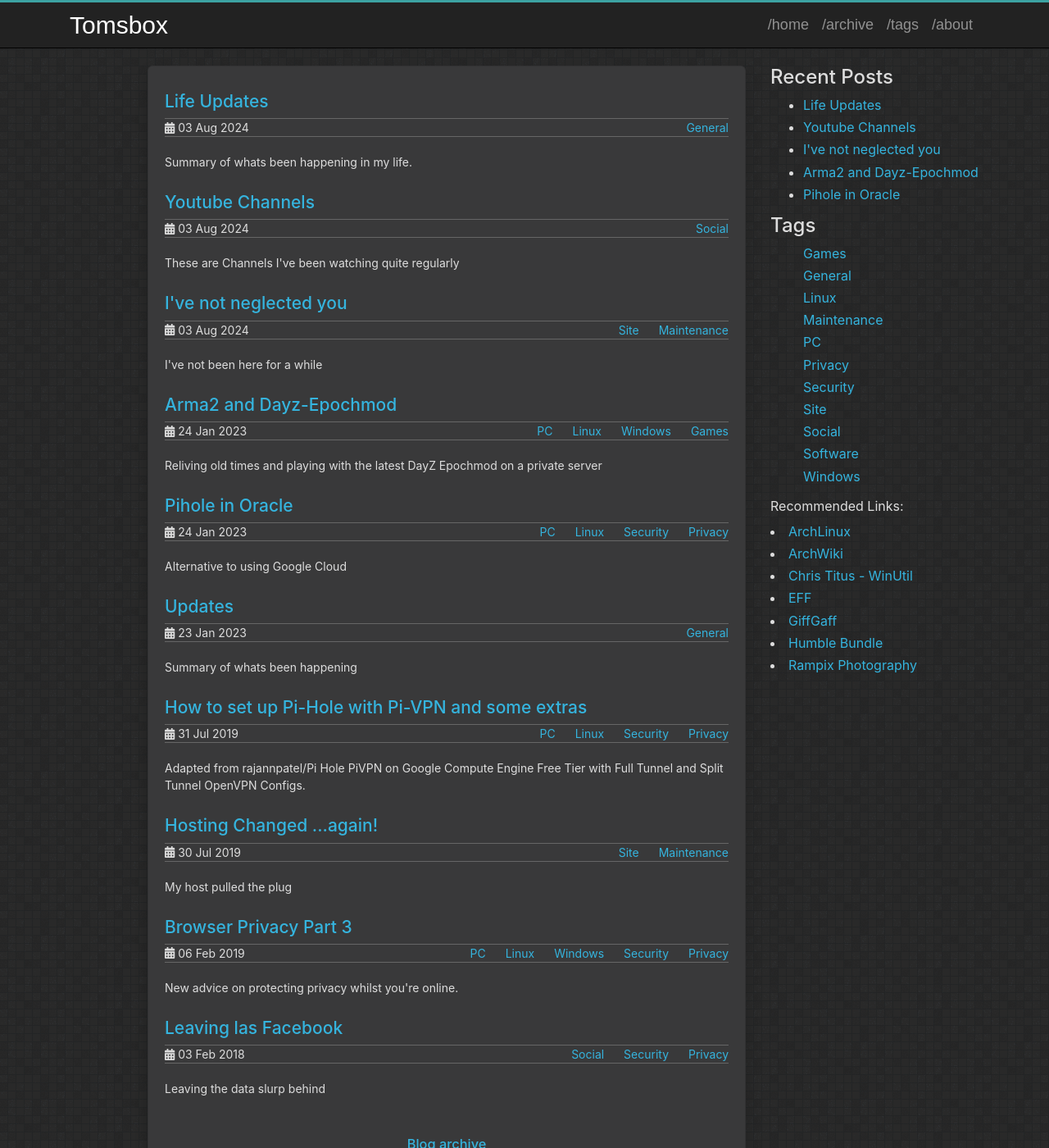
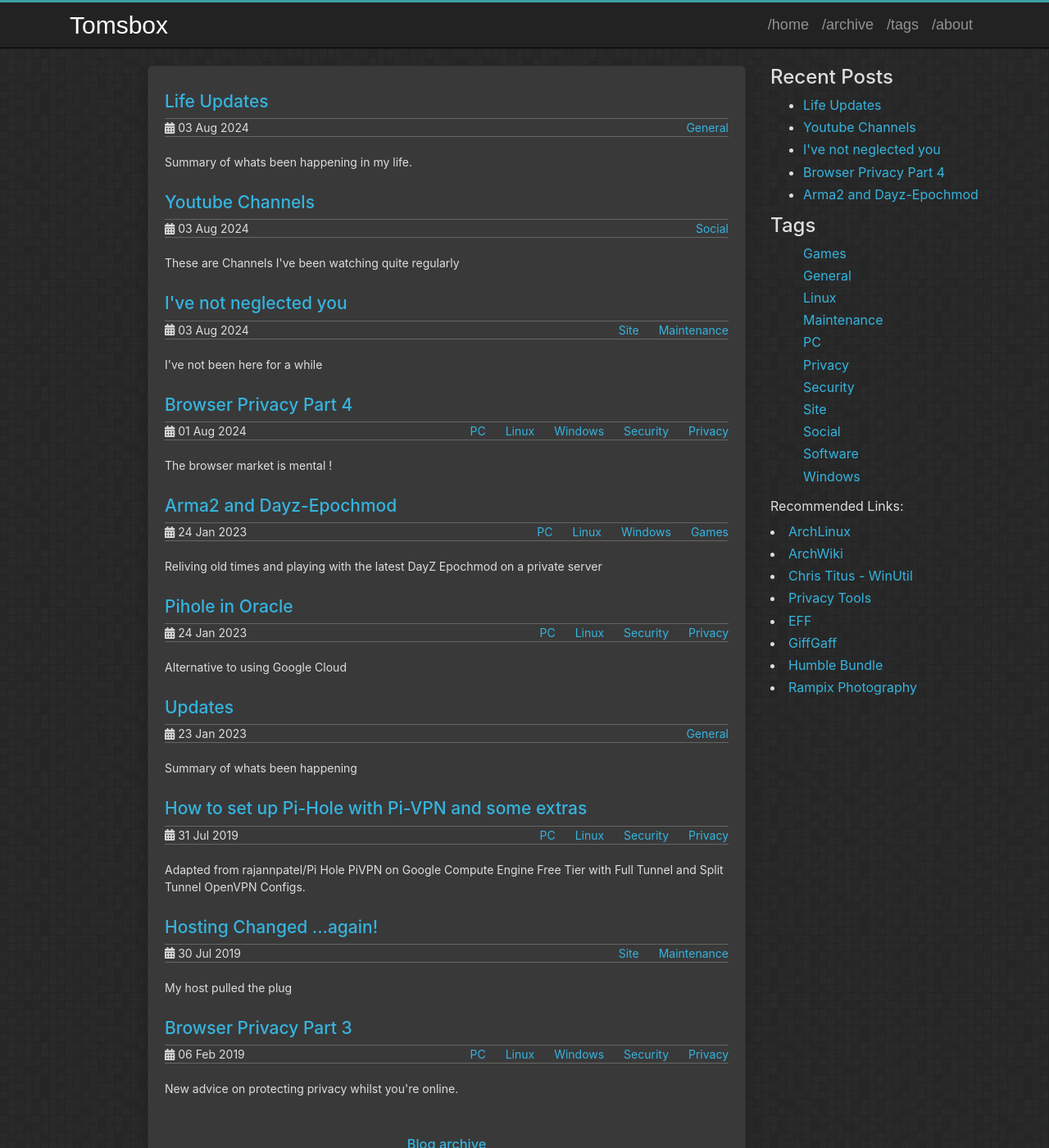
Before and after one commit to t0m5k1/t0m5k1.github.io, a Jekyll site: the page built from index.md, in a window 1280 px wide and 1400 px high. Shown: the whole window at 82% size. Built offline with Jekyll 4.4.1, drawn with Linux system fonts in a browser that asks for light colours; part of the change alters nothing that is shown.

Commit message:
add browser privacy part4 and add a link

```diff
--- a/_includes/sidebar.html
+++ b/_includes/sidebar.html
@@ -23,6 +23,7 @@
 <li><a href="https://www.archlinux.org/" title="The OS I use" target="_blank">ArchLinux</a></li>
 <li><a href="https://wiki.archlinux.org/" title="One of if not the best Linux wiki"target="_blank">ArchWiki</a></li>
 <li><a href="https://github.com/ChrisTitusTech/winutil" title="The only Windows Tool you need"target="_blank">Chris Titus - WinUtil</a></li>
+<li><a href="https://www.privacytools.io/" title="The site you never knew you needed!!"target="_blank">Privacy Tools</a></li>
 <li><a href="https://www.eff.org/" title="Just go there" target="_blank">EFF</a></li>
 <li><a href="https://www.giffgaff.com/orders/affiliate/t0m5k1" title="The only phone network you need"target="_blank">GiffGaff</a></li>
 <li><a href="https://goo.gl/MUy6Q9" title="Humble Bundle" target="_blank">Humble Bundle</a></li>
--- /dev/null
+++ b/_posts/2024-08-01-Browser-Privacy-4.md
@@ -0,0 +1,42 @@
+---
+layout: post
+title: Browser Privacy Part 4
+date:   2024-08-01
+description: The browser market is mental !
+comments: true
+toc: true
+tags:
+ - PC
+ - Linux
+ - Windows
+ - Security
+ - Privacy
+---
+
+
+# Catch up
+In [part 3](https://tomsbox.co.uk/2019/02/Browser-Privacy-3/) I covered my choice of the best browser for privacy, PI-Hole deployment and a good addon to create browser based containers for firefox.
+
+## Latest
+Things in browser land have gone totally gaga!
+We have a few forks of chromium. One of these is Edge (no links) this is M$ default browser choice and it is chock full of traking that adds to googles default tracking and ties into Win11 telemetry.
+In the first days we thought it was gonna be bad but what it is now is just annoying. I'll stop it there and just suggest you use [Chris Titus Winutil](https://github.com/ChrisTitusTech/winutil) to either remove Edge or hoble it !
+
+I still use and recommend [Brave](https://brave.com) however I no longer use the BAT tipping system as I don't use/support crypto.
+
+Another choice is an interesting one.
+[The Mullvad Browser](https://mullvad.net/en/download/browser/) is developed – in collaboration between Mullvad VPN and the Tor Project – to minimize tracking and fingerprinting. It is a fork of FireFox.
+This cheeky little browser has Tor and the mulvad VPN built in along with their other changes to secure it further.
+
+If you want another chromium based browser I'd suggest ungoogled-chromium but I will not be linking to it.
+
+## Further developments
+There are other changes afoot in browser land and this is Manifest V3.
+Essentially Manifest V3 is a fundamental change in how extensions work in chromium based browsers. In that Google is really fed up with uBlockOrigin stopping most of their wonderful advert tracking and decided to end the game for the extension and others like it.
+It is basically limiting what can be externally loaded in size and volume, uBlockOrigin loaded block lists from github and blocked the elements on page load, All that has come to a grinding halt and also due to the infinate wisdom of Mozilla this will also potentially affect FireFox browser, How I'm not exacly sure but there we go.
+
+As a brave user I know their efforts will not be stopped as they've patched there system so damn deep that it's essentially not an extension! Brave have also said that specfic V2 extensions will be available in brave and you will have the ability to load them from a zip or folder in dev mode.
+
+How long this all stays in play and what happens when it all comes into effect in 2025 is anyones guess. I'm kinda hoping a totally new browser pops up but I'm also hoping a 3rd party extension store pops up too.
+
+So that concludes this article.
```
